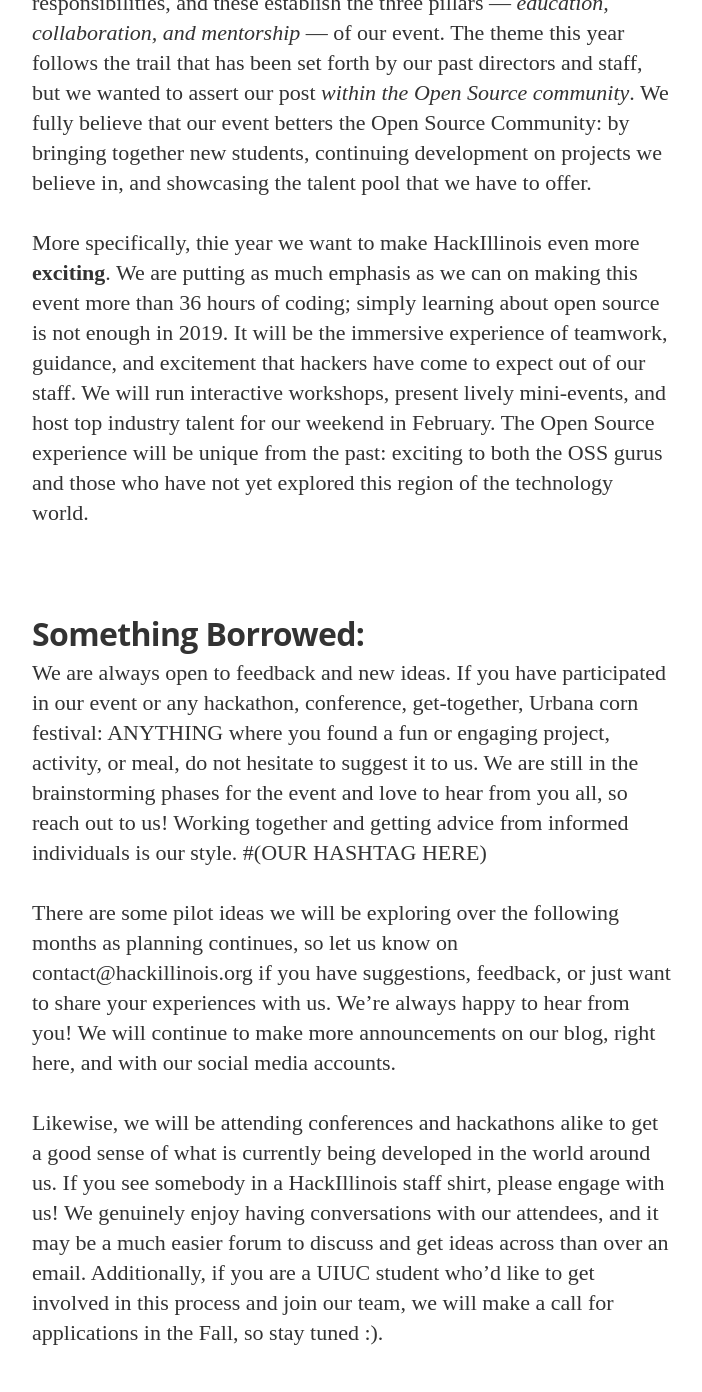
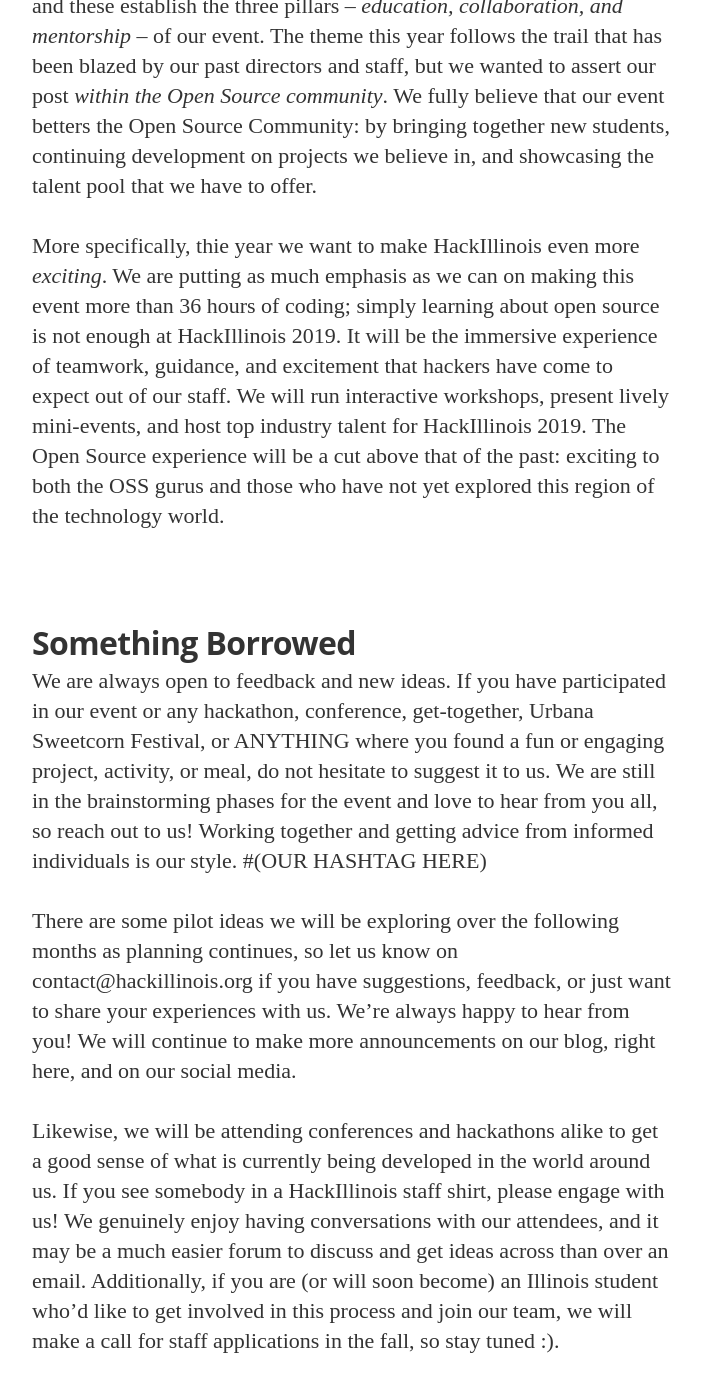
Before and after one commit to HackIllinois/blog, a Jekyll site: the page built from _posts/2018-06-13-hackillinois-2019-mission.markdown, in a window 1280 px wide and 1400 px high, scrolled down 1745 px. Shown: the top 1392 px of the window, without its empty margins (288-990 px from the left). Built offline with Jekyll 4.4.1, drawn with Linux system fonts in a browser that asks for light colours; nearby versions of some CDN libraries; some web fonts are replaced; some of the changed text lies outside the part shown.

Commit message:
Update grammar and formatting for mission post

```diff
--- a/_posts/2018-06-02-open-source-hackillinois-2018.markdown
+++ b/_posts/2018-06-02-open-source-hackillinois-2018.markdown
@@ -3,7 +3,7 @@
 title: "Open Source at HackIllinois 2018"
 date: 2018-06-02 22:00:00
 categories: recap
-tags: HackIllinois2018, featured
+tags: HackIllinois2018
 image: /assets/article_images/open-source-hackillinois-2018/panel.jpg
 author: Rohin Bhasin
 redirect_from: /recap/2018/05/24/open-source-hackillinois-2018
--- a/_posts/2018-06-13-hackillinois-2019-mission.markdown
+++ b/_posts/2018-06-13-hackillinois-2019-mission.markdown
@@ -1,42 +1,38 @@
 ---
 layout: post
-title: "Something old, something new..."
+title: "Something old, something new…"
 date: 2018-06-20 12:00:00
-categories: recap, preview
-tags: HackIllinois2018, HackIllinois2019
+categories: preview
+tags: HackIllinois2018, HackIllinois2019, featured
 author: Kyle Begovich
 ---
 
-Even though it is only June, the planning for HackIllinois 2019 is already well underway, and our Summer Team would love to offer you the first look at some of our motivations and guiding principles.
+Even though it's only June, planning for HackIllinois 2019 is already well under way, and our Summer Team would love to offer you an inside look at some of our motivations and guiding principles.
 
+# Something Old
 
-# Something Old:
+The blog has already explored the event last year in a few retrospective pieces, but here we will begin focusing on how it all applies to next year. We are currently in the process of engaging mentors from last year to get their take on their weekend on campus: what they liked and what they would like changed. These mentors are the heart of our hacker experience, tons of fun to host, and exceptionally talented contributors in their field. If you didn't get to engage with the mentors at the event, we hope to make this opportunity more central to the hacker experience this year.
 
-The blog has already explored a few retrospective pieces of the event last year, so here we will begin focusing on how it all applies to next year. We are currently in the process of engaging mentors from last year to get their take on their weekend on campus: what they liked and what they would like changed. These mentors are at the heart of our hacker experience, tons of fun to host, and exceptionally talented contributors in their field. If you didn’t get to engage with the mentors at the event, we hope to make this opportunity more central to the hacker experience in the future.
+HackIllinois 2018 also saw many engaging workshops and lightning talks, teaching everything from Unity development to making memes. Our sponsors and students always do a great job in offering supplemental knowledge and tools that you may not otherwise have had the opportunity to experience. Our sponsors are some of the biggest, best, and most cutting-edge players in the tech industry, and the value they provide to the event and the attendees cannot be overstated. Being able to take a break from your project is something all of our attendees should take advantage of, and we'll continue to develop these aspects of the event for the years to come.
 
-2018 also saw some very engaging workshops and lightning talks, teaching everything from Unity development to making memes. Our sponsors and students always do a great job in offering supplemental knowledge and tools that you may not otherwise have had the opportunity to experience. Our sponsors are some of the biggest, best, and most cutting-edge in the tech industry, and the value they provide to the event and the attendees cannot be overstated. Being able to take a break from your project is something all of our attendees should feel comfortable doing, and we’ll continue to develop these events for the years to come.
+# Something New
 
+There are only 8 months, 2 days, and 4 hours until check-in, but who's counting? HackIllinois 2019 will be the sixth time Illinois students organize what has become the premier open source event available to undergraduates. While writing this statement, we wanted to explore and emphasize the varied roles that HackIllinois takes on. Our mission this year:
 
-# Something New:
+>**To create an environment conducive to education, collaboration, and mentorship within the Open Source Community**
 
-There are only 8 months, 2 days, and 4 hours until check-in, but who’s counting? HackIllinois 2019 will be the 6th time Illinois students organize what has become the premier open source event available to undergraduates. While writing this statement, we wanted to explore and emphasize the varied roles that HackIllinois takes on. We have established our mission this year:
+We _create an enviroment_  in that our event is not defined by a simple "code for a prize" model. We plan to pack the entire event with content for attendees, from Illinois and over a dozen other universities, so that they can have a unique experience throughout the weekend. HackIllinois carries development, social, and networking opportunities, and these establish the three pillars -- _education, collaboration, and mentorship_ -- of our event. The theme this year follows the trail that has been blazed by our past directors and staff, but we wanted to assert our post _within the Open Source community_. We fully believe that our event betters the Open Source Community: by bringing together new students, continuing development on projects we believe in, and showcasing the talent pool that we have to offer.
 
-**_To create an environment conducive to education, collaboration, and mentorship within the Open Source Community_**
+More specifically, thie year we want to make HackIllinois even more _exciting_. We are putting as much emphasis as we can on making this event more than 36 hours of coding; simply learning about open source is not enough at HackIllinois 2019. It will be the immersive experience of teamwork, guidance, and excitement that hackers have come to expect out of our staff. We will run interactive workshops, present lively mini-events, and host top industry talent for HackIllinois 2019. The Open Source experience will be a cut above that of the past: exciting to both the OSS gurus and those who have not yet explored this region of the technology world.
 
-We _create an enviroment_  in that our event is not defined by a simple "code for a prize" model. We plan to pack the entire event with content for attendees, from UIUC and over a dozen other universities, so that they can have a unique experience throughout the weekend. HackIllinois carries development, social, and networking responsibilities, and these establish the three pillars —  _education, collaboration, and mentorship_ — of our event. The theme this year follows the trail that has been set forth by our past directors and staff, but we wanted to assert our post _within the Open Source community_. We fully believe that our event betters the Open Source Community: by bringing together new students, continuing development on projects we believe in, and showcasing the talent pool that we have to offer.
+# Something Borrowed
 
-More specifically, thie year we want to make HackIllinois even more **exciting**. We are putting as much emphasis as we can on making this event more than 36 hours of coding; simply learning about open source is not enough in 2019. It will be the immersive experience of teamwork, guidance, and excitement that hackers have come to expect out of our staff. We will run interactive workshops, present lively mini-events, and host top industry talent for our weekend in February. The Open Source experience will be unique from the past: exciting to both the OSS gurus and those who have not yet explored this region of the technology world.
+We are always open to feedback and new ideas. If you have participated in our event or any hackathon, conference, get-together, Urbana Sweetcorn Festival, or ANYTHING where you found a fun or engaging project, activity, or meal, do not hesitate to suggest it to us. We are still in the brainstorming phases for the event and love to hear from you all, so reach out to us! Working together and getting advice from informed individuals is our style. #(OUR HASHTAG HERE)
 
+There are some pilot ideas we will be exploring over the following months as planning continues, so let us know on contact@hackillinois.org if you have suggestions, feedback, or just want to share your experiences with us. We're always happy to hear from you! We will continue to make more announcements on our blog, right here, and on our social media.
 
-## Something Borrowed:
+Likewise, we will be attending conferences and hackathons alike to get a good sense of what is currently being developed in the world around us. If you see somebody in a HackIllinois staff shirt, please engage with us! We genuinely enjoy having conversations with our attendees, and it may be a much easier forum to discuss and get ideas across than over an email. Additionally, if you are (or will soon become) an Illinois student who'd like to get involved in this process and join our team, we will make a call for staff applications in the fall, so stay tuned :).
 
-We are always open to feedback and new ideas. If you have participated in our event or any hackathon, conference, get-together, Urbana corn festival: ANYTHING where you found a fun or engaging project, activity, or meal, do not hesitate to suggest it to us. We are still in the brainstorming phases for the event and love to hear from you all, so reach out to us! Working together and getting advice from informed individuals is our style. #(OUR HASHTAG HERE)
-
-There are some pilot ideas we will be exploring over the following months as planning continues, so let us know on contact@hackillinois.org if you have suggestions, feedback, or just want to share your experiences with us. We’re always happy to hear from you! We will continue to make more announcements on our blog, right here, and with our social media accounts.
-
-Likewise, we will be attending conferences and hackathons alike to get a good sense of what is currently being developed in the world around us. If you see somebody in a HackIllinois staff shirt, please engage with us! We genuinely enjoy having conversations with our attendees, and it may be a much easier forum to discuss and get ideas across than over an email. Additionally, if you are a UIUC student who'd like to get involved in this process and join our team, we will make a call for applications in the Fall, so stay tuned :).
-
-
-## Something Blue:
+# Something Blue
 
 Our team is currently hard at work incorporating the color blue into the design of HackIllinois 2019.
```
